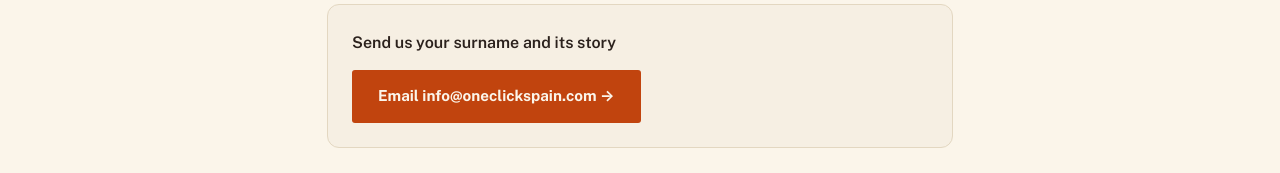
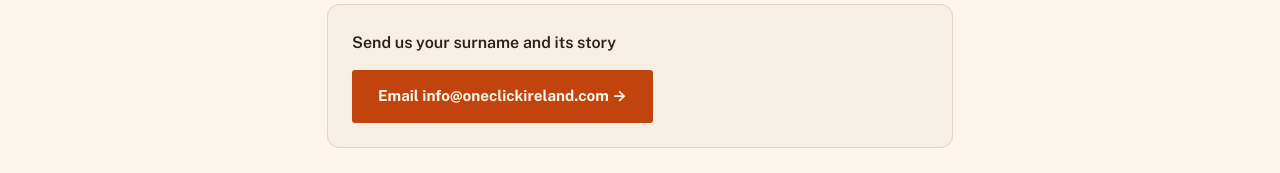
Before and after one commit to KGF271156/oneclickspain.com, a plain HTML site: page culture/surname-call.html in a window 1280 px wide. Shown: the part 892-1065 px from the top of the page. Drawn offline with nearby package versions, Linux system fonts and the light colour scheme.

Commit message:
Use shared contact address
Co-Authored-By: Claude Sonnet 5.5 <noreply@anthropic.com>
Claude-Session: https://claude.ai/code/session_01Htcy4nwjHSSUHv1j38aW8J

```diff
--- a/culture/surname-call.html
+++ b/culture/surname-call.html
@@ -52,7 +52,7 @@
       <p>The surname, and any other spellings you know; the place the family came from; what you know about the connection (who moved, when and why); and any documents, photographs or family papers you are happy to share. Even a few lines is enough.</p>
       <h3>How we will use it</h3>
       <p>With your permission we will feature the best stories on OneClick Ireland and OneClick Spain, and where we can we will point to the archives that might help you find more. We will only publish names and details that you agree to share, and you can ask us to remove them at any time.</p>
-  <div class="cta"><p>Send us your surname and its story</p><a class="btn btn--primary" href="mailto:info@oneclickspain.com?subject=My%20Irish%20or%20Spanish%20surname">Email info@oneclickspain.com →</a></div>
+  <div class="cta"><p>Send us your surname and its story</p><a class="btn btn--primary" href="mailto:info@oneclickireland.com?subject=My%20Irish%20or%20Spanish%20surname">Email info@oneclickireland.com →</a></div>
 
 </article>
 
```
